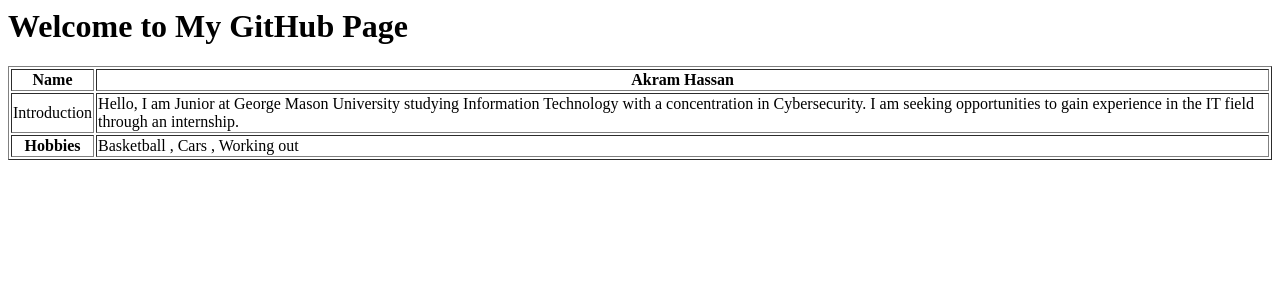
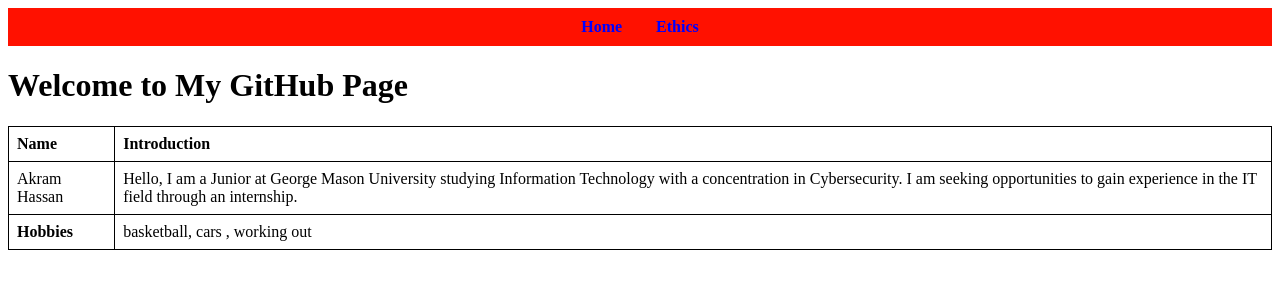
Before and after one commit to ahassa30/ahassa30.github.io, a plain HTML site: page index.html in a window 1280 px wide. Drawn offline with Linux system fonts and the light colour scheme.

Commit message:
Update index.html

```diff
--- a/index.html
+++ b/index.html
@@ -1,21 +1,86 @@
+
+<!DOCTYPE html>
 <html>
 <head>
   <title>Akram's GitHub Page</title>
+  <style>
+
+
+
+
+    nav {
+      background-color: #ff1100;
+      padding: 10px;
+      text-align: center;
+    }
+
+
+    nav ul {
+      list-style-type: none;
+      margin: 0;
+      padding: 0;
+    }
+
+
+    nav ul li {
+      display: inline;
+      margin: 0 15px;
+    }
+
+    nav ul li a {
+      color: blue;
+      text-decoration: none;
+      font-weight: bold;
+    }
+
+    nav ul li a:hover {
+      text-decoration: underline;
+    }
+
+
+
+
+
+    table {
+      width: 100%;
+      border-collapse: collapse;
+      margin-top: 20px;
+    }
+
+    th, td {
+      border: 1px solid black;
+      padding: 8px;
+      text-align: left;
+    }
+
+    th {
+      background-color: #ffffff;
+    }
+  </style>
 </head>
 <body>
+  <header>
+    <nav>
+      <ul>
+        <li><a href="index.html">Home</a></li>
+        <li><a href="ethics.html">Ethics</a></li>
+      </ul>
+    </nav>
+  </header>
+
   <h1>Welcome to My GitHub Page</h1>
   <table border="1">
     <tr>
       <th>Name</th>
-      <th>Akram Hassan</th>
+      <th>Introduction</th>
     </tr>
     <tr>
-      <td>Introduction</td>
-      <td>Hello, I am Junior at George Mason University studying Information Technology with a concentration in Cybersecurity. I am seeking opportunities to gain experience in the IT field through an internship.</td>
+      <td>Akram Hassan</td>
+      <td>Hello, I am a Junior at George Mason University studying Information Technology with a concentration in Cybersecurity. I am seeking opportunities to gain experience in the IT field through an internship.</td>
     </tr>
     <tr>
       <th>Hobbies</th>
-      <td>Basketball , Cars , Working out</td>
+      <td>basketball, cars , working out</td>
     </tr>
   </table>
 </body>
```
